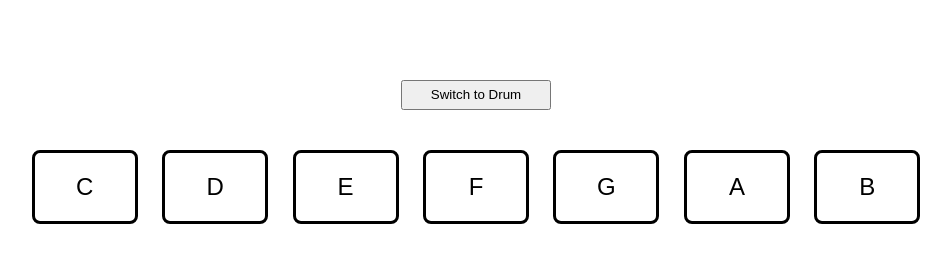
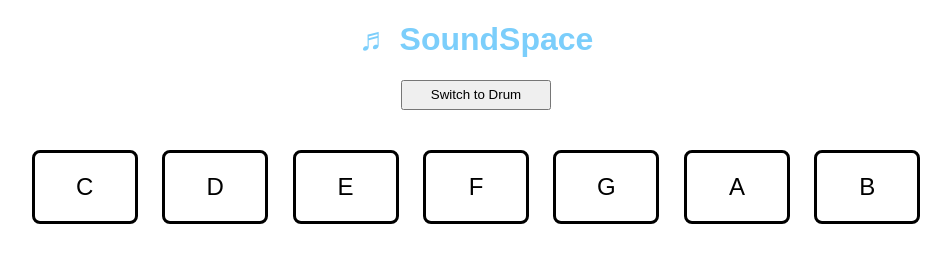
Before and after one commit to ShrutiBale/IEEE_techrush, a plain HTML site: page index.html in a window 1280 px wide. Shown: the whole page, without its empty margins (164-1115 px from the left). Drawn offline with Linux system fonts and the light colour scheme.

Commit message:
color change

```diff
--- a/index.html
+++ b/index.html
@@ -6,7 +6,7 @@
   <link rel="stylesheet" href="style.css">
 </head>
 <body>
-  <h1 style="color: white;">&#x266C; SoundSpace</h1>
+  <h1 style="color: rgb(123, 206, 251);">&#x266C; SoundSpace</h1>
   <button id="switchBtn">Switch to Drum</button>
   <div class="keys">
     <div class="key" data-key="C">C</div>
```
